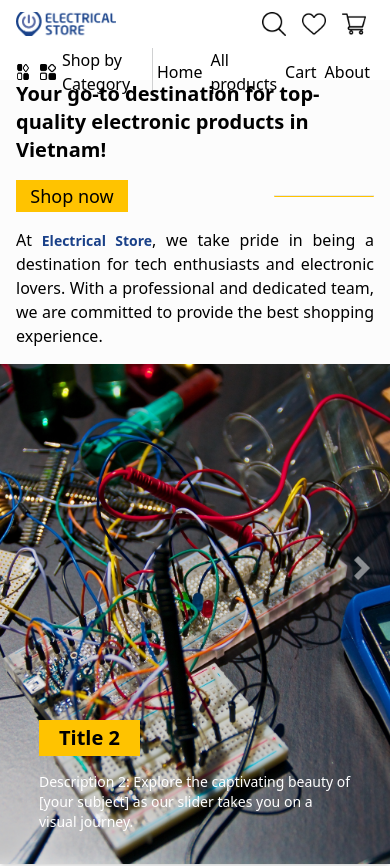
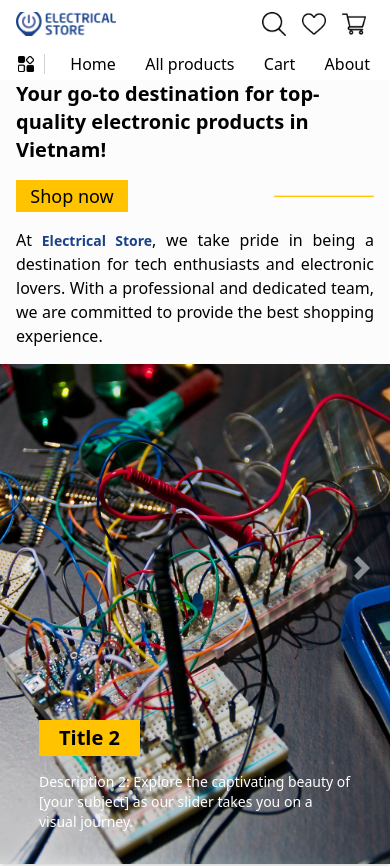
Before and after one commit to LHSang6403/electronics-store, a Next.js app: page / in a window 390 px wide. Shown: the top 866 px of the page. Built offline with nearby package versions, Linux system fonts and the light colour scheme.

Commit message:
Sang - fixed some h bugs

```diff
--- a/app/cart/page.tsx
+++ b/app/cart/page.tsx
@@ -19,7 +19,7 @@ const bannerData: SquareBannerProps = {
 export default function Cart(): JSX.Element {
   return (
     <div className="w-full h-auto">
-      <div className="w-full h-[250px] sm:h-fit shadow-lg overflow-hidden">
+      <div className="w-full h-[250px] sm:h-[150px] shadow-lg overflow-hidden">
         <Banner />
       </div>
       <div className="w-full h-fit mt-6 py-4 flex flex-row justify-center items-center text-3xl font-semibold">
@@ -31,7 +31,7 @@ export default function Cart(): JSX.Element {
       <div className="w-full h-fit bg-primary mt-8 py-4 flex flex-row justify-center items-center text-3xl font-semibold">
         Payment
       </div>
-      <div className="w-[90%] h-[600px] sm:h-fit mt-4 pb-4 mx-auto flex flex-row sm:flex-col-reverse justify-center gap-4">
+      <div className="w-[90%] h-[600px] sm:h-fit mt-4 pb-8 mx-auto flex flex-row sm:flex-col-reverse justify-center gap-4">
         <div className="w-1/2 sm:w-full h-full flex flex-col justify-center items-center">
           <SquareBanner data={bannerData} />
         </div>
--- a/app/layouts/includes/topMenu.tsx
+++ b/app/layouts/includes/topMenu.tsx
@@ -13,21 +13,14 @@ export default function TopMenu(): ReturnType<React.FC> {
 
   return (
     <div
-      className="w-full px-[calc((100%-1050px)_/_2)] xl:px-6 sm:px-4 h-8 flex xl:flex-row justify-start xl:items-center bg-white
-    sm:flex-col sm:items-start"
+      className="w-full px-[calc((100%-1050px)_/_2)] xl:px-6 sm:px-4 h-8 flex justify-start bg-white
+    "
     >
       <ul className="sm:w-full flex flex-row justify-center sm:justify-between items-center">
-        <li key="-1" className="hidden sm:block sm:mr-2 ">
-          <img
-            className="w-5 h-5"
-            alt="category-icon"
-            src="/assets/category-icon.png"
-          ></img>
-        </li>
         <li>
           <Link
             href="#"
-            className="flex flex-row items-center gap-1 pr-2 border-r-[1px] border-[#d0d1d2]"
+            className="w-fit flex flex-row items-center gap-1 pr-2 border-r-[1px] border-[#d0d1d2]"
             onClick={() => {}}
           >
             <img
@@ -35,12 +28,12 @@ export default function TopMenu(): ReturnType<React.FC> {
               alt="category-icon"
               src="/assets/category-icon.png"
             ></img>
-            Shop by Category
+            <p className="sm:hidden">Shop by Category</p>
           </Link>
         </li>
         {data.map((item, index) => {
           return (
-            <li key={index} className="mx-2 sm:mx-1">
+            <li key={index} className="w-fit mx-2 sm:mx-1">
               <Link href={item.url}>{item.name}</Link>
             </li>
           );
--- a/app/page.tsx
+++ b/app/page.tsx
@@ -43,7 +43,7 @@ export default function Home(): ReturnType<React.FC> {
             <Cards />
           </div>
         </div>
-        <div className="w-full h-[250px] sm:h-fit shadow-lg overflow-hidden mt-8">
+        <div className="w-full h-[250px] sm:h-[150px] shadow-lg overflow-hidden mt-8">
           <Banner />
         </div>
         <div className="w-full h-[250px] sm:h-fit mt-8">
--- a/app/products/page.tsx
+++ b/app/products/page.tsx
@@ -5,7 +5,7 @@ import Top2Items from "../components/top2Items";
 export default function AllProducts(): JSX.Element {
   return (
     <div className="w-full h-fit">
-      <div className="w-full h-[250px] sm:h-fit shadow-lg overflow-hidden">
+      <div className="w-full h-[250px] sm:h-[150px] shadow-lg overflow-hidden">
         <Banner />
       </div>
       <div className="w-full h-[250px] sm:h-fit mt-8">
```
